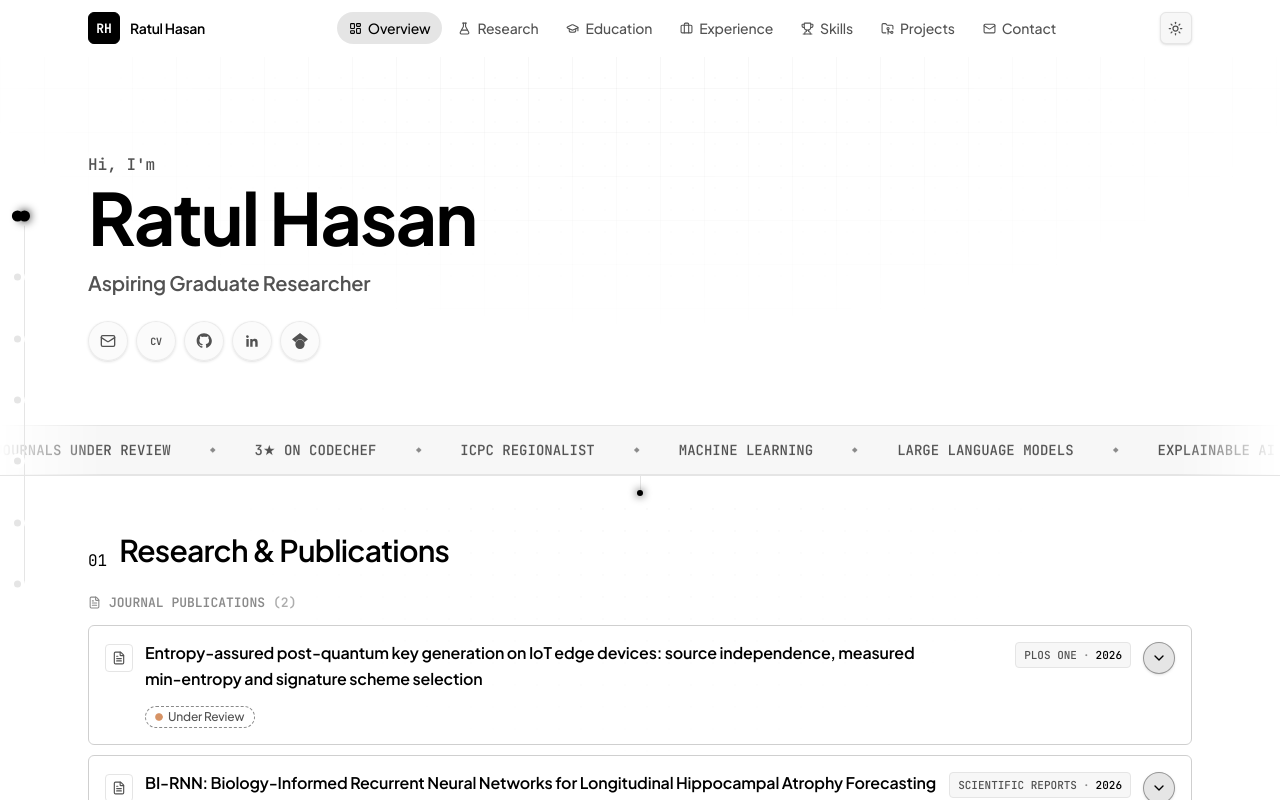
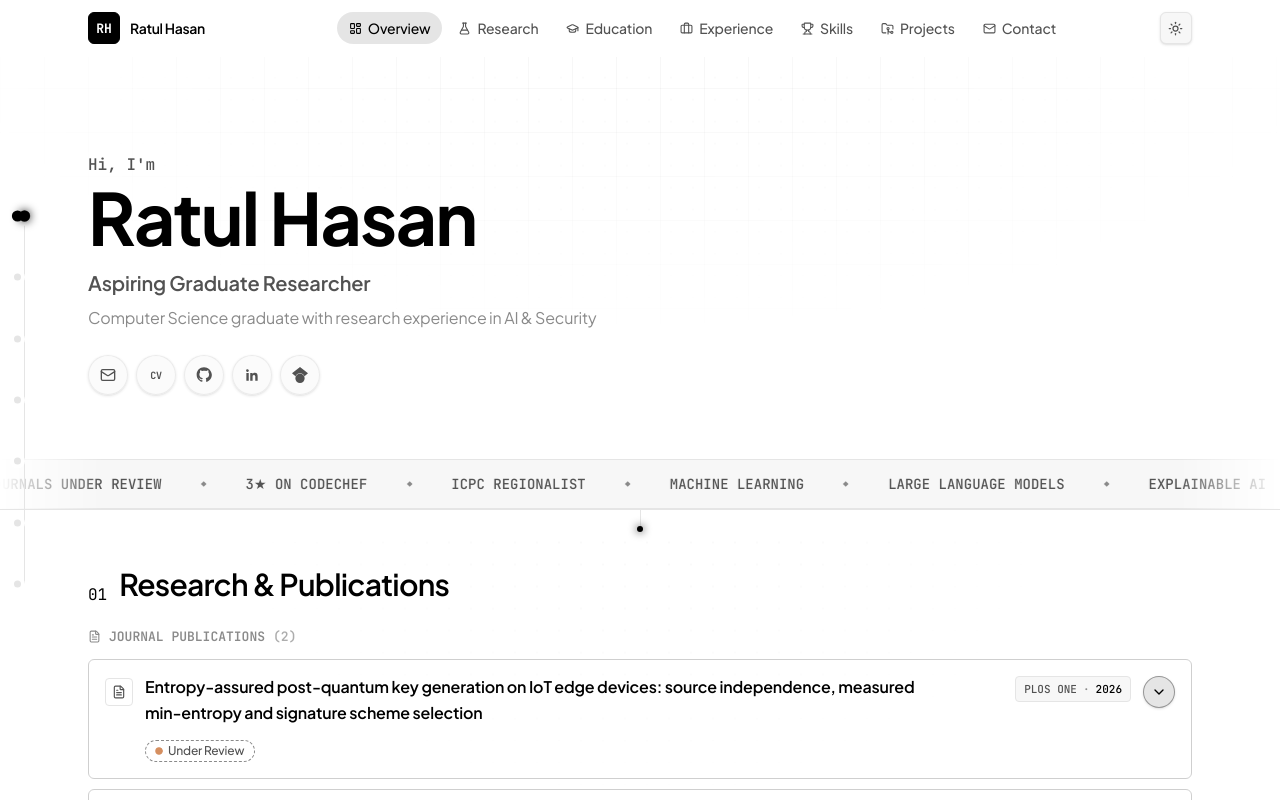
Before and after one commit to ratulhasan001/portfolio, a Next.js app: page / in a window 1280 px wide. Shown: the top 800 px of the page. Built offline with nearby package versions, Linux system fonts and the light colour scheme.

Commit message:
Show the tagline in the hero and point the CV link to /cv

```diff
--- a/src/components/hero.tsx
+++ b/src/components/hero.tsx
@@ -23,9 +23,8 @@ const contactIcons = [
   },
   {
     icon: CvIcon,
-    label: "Download CV",
-    href: "/Ratul_Hasan_CV.pdf",
-    download: true,
+    label: "View CV",
+    href: "/cv",
     brand: "var(--color-accent)",
     onBrand: "var(--color-on-accent)",
   },
@@ -171,6 +170,12 @@ export function Hero() {
           </p>
         </FadeIn>
 
+        <FadeIn delay={0.58 + bootDelay}>
+          <p className="mt-2 max-w-2xl text-[15px] leading-relaxed text-fg-subtle sm:text-base">
+            {profile.tagline}
+          </p>
+        </FadeIn>
+
         <FadeIn
           delay={0.62 + bootDelay}
           className="mt-6 flex flex-wrap items-center gap-2"
```
